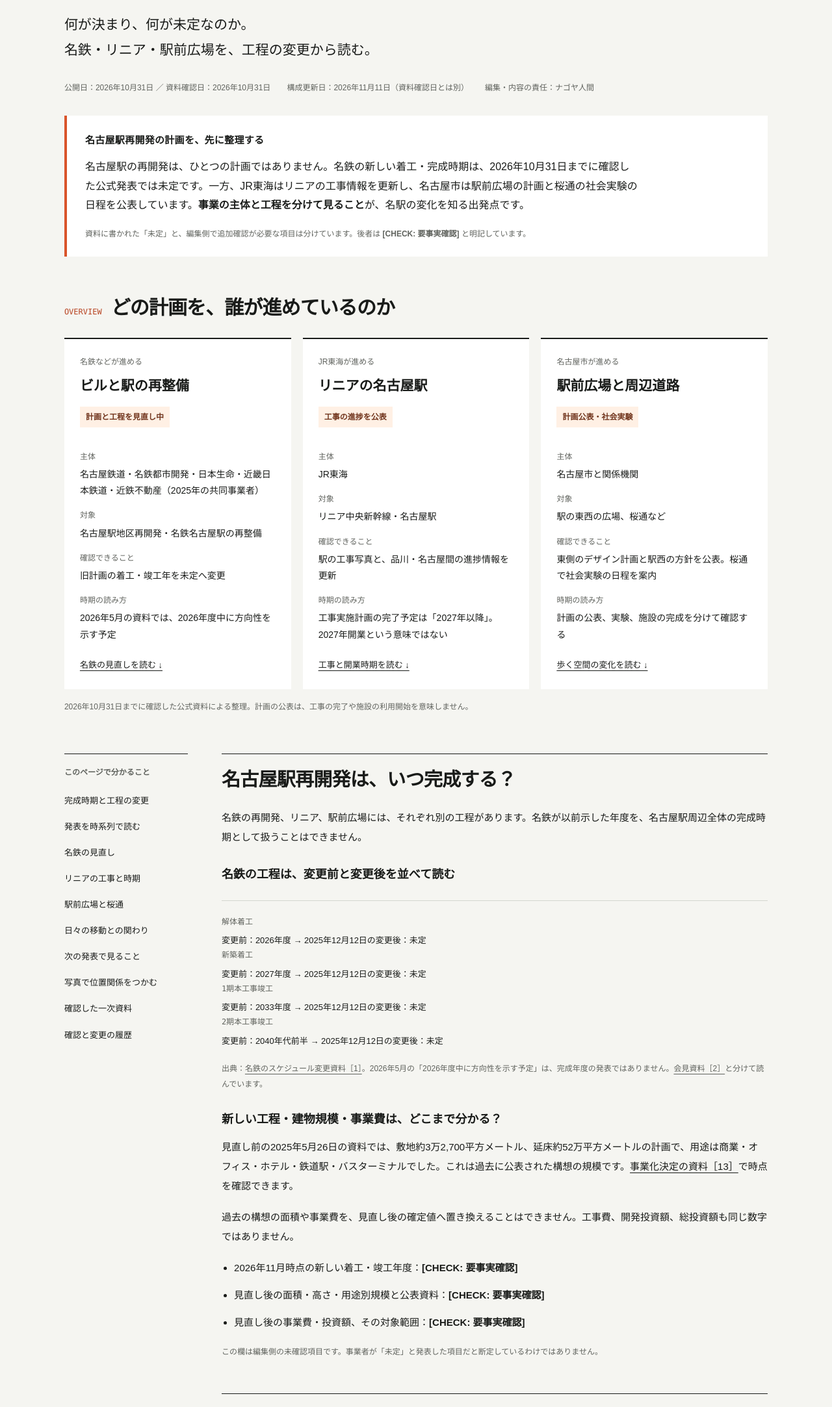
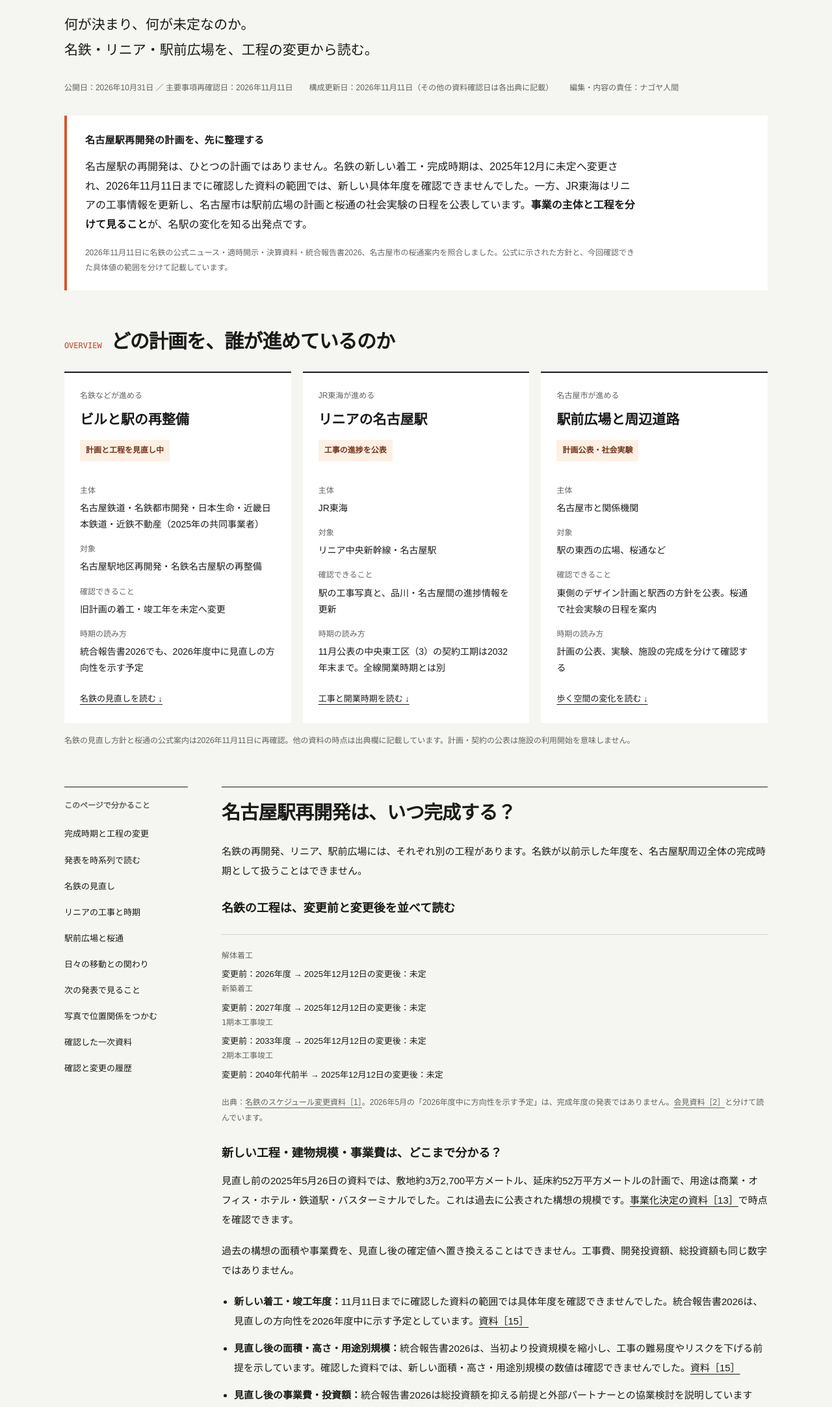
Before and after one commit to nagoya-ningen/nagoya-ningen.github.io, a plain HTML site: page topics/meieki-redevelopment/index.html in a window 1280 px wide. Shown: the part 394-2560 px from the top of the page at 65% size. Drawn offline with Linux system fonts and the light colour scheme.

Commit message:
Confirm official redevelopment updates before publishing guide

```diff
--- a/topics/meieki-redevelopment/index.html
+++ b/topics/meieki-redevelopment/index.html
@@ -4,13 +4,13 @@
 <meta charset="UTF-8">
 <meta name="viewport" content="width=device-width,initial-scale=1,viewport-fit=cover">
 <title>名古屋駅再開発の計画まとめ・未定事項｜ナゴヤ人間</title>
-<meta name="description" content="名古屋駅再開発の計画を名鉄・リニア・駅前広場に分け、2026年10月31日までに確認した一次資料から、変更前後のスケジュール、事業主体、未定事項と暮らしへの関わりを整理する計画まとめです。">
+<meta name="description" content="名古屋駅再開発の計画を名鉄・リニア・駅前広場に分け、2026年11月11日に確認した一次資料から、着工・完成時期、見直し後の規模・費用の公表範囲と桜通社会実験の日程を整理します。">
 <meta name="theme-color" content="#f5f5f1">
 <link rel="canonical" href="https://nagoya-ningen.pages.dev/topics/meieki-redevelopment/">
 <meta property="og:type" content="article">
 <meta property="og:site_name" content="ナゴヤ人間">
 <meta property="og:title" content="名古屋駅再開発の計画まとめ・未定事項｜ナゴヤ人間">
-<meta property="og:description" content="名古屋駅再開発の計画を名鉄・リニア・駅前広場に分け、2026年10月31日までに確認した一次資料から、変更前後のスケジュール、事業主体、未定事項と暮らしへの関わりを整理する計画まとめです。">
+<meta property="og:description" content="名古屋駅再開発の計画を名鉄・リニア・駅前広場に分け、2026年11月11日に確認した一次資料から、着工・完成時期、見直し後の規模・費用の公表範囲と桜通社会実験の日程を整理します。">
 <meta property="og:url" content="https://nagoya-ningen.pages.dev/topics/meieki-redevelopment/">
 <meta property="og:image" content="https://nagoya-ningen.pages.dev/img/og/og-card.png">
 <meta property="og:image:alt" content="ナゴヤ人間">
@@ -34,7 +34,7 @@
         "@id": "https://nagoya-ningen.pages.dev/topics/meieki-redevelopment/"
       },
       "headline": "名古屋駅再開発の計画まとめ",
-      "description": "名古屋駅再開発の計画を名鉄・リニア・駅前広場に分け、2026年10月31日までに確認した一次資料から、変更前後のスケジュール、事業主体、未定事項と暮らしへの関わりを整理する計画まとめです。",
+      "description": "名古屋駅再開発の計画を名鉄・リニア・駅前広場に分け、2026年11月11日に確認した一次資料から、着工・完成時期、見直し後の規模・費用の公表範囲と桜通社会実験の日程を整理します。",
       "inLanguage": "ja",
       "author": {
         "@type": "Organization",
@@ -97,16 +97,16 @@
     <h1 id="topic-title">名古屋駅再開発の<br>計画まとめ</h1>
     <p class="topic-deck">何が決まり、何が未定なのか。<br>名鉄・リニア・駅前広場を、工程の変更から読む。</p>
     <div class="topic-meta">
-      <p>公開日：<time datetime="2026-10-31">2026年10月31日</time> ／ 資料確認日：<time datetime="2026-10-31">2026年10月31日</time></p>
-      <p>構成更新日：<time datetime="2026-11-11">2026年11月11日</time>（資料確認日とは別）</p>
+      <p>公開日：<time datetime="2026-10-31">2026年10月31日</time> ／ 主要事項再確認日：<time datetime="2026-11-11">2026年11月11日</time></p>
+      <p>構成更新日：<time datetime="2026-11-11">2026年11月11日</time>（その他の資料確認日は各出典に記載）</p>
       <p>編集・内容の責任：<a href="/#about">ナゴヤ人間</a></p>
     </div>
   </header>
 
   <section class="topic-summary" aria-labelledby="summary-title">
     <h2 id="summary-title">名古屋駅再開発の計画を、先に整理する</h2>
-    <p>名古屋駅の再開発は、ひとつの計画ではありません。名鉄の新しい着工・完成時期は、2026年10月31日までに確認した公式発表では未定です。一方、JR東海はリニアの工事情報を更新し、名古屋市は駅前広場の計画と桜通の社会実験の日程を公表しています。<strong>事業の主体と工程を分けて見ること</strong>が、名駅の変化を知る出発点です。</p>
-    <p class="topic-source-note">資料に書かれた「未定」と、編集側で追加確認が必要な項目は分けています。後者は <strong>[CHECK: 要事実確認]</strong> と明記しています。</p>
+    <p>名古屋駅の再開発は、ひとつの計画ではありません。名鉄の新しい着工・完成時期は、2025年12月に未定へ変更され、2026年11月11日までに確認した資料の範囲では、新しい具体年度を確認できませんでした。一方、JR東海はリニアの工事情報を更新し、名古屋市は駅前広場の計画と桜通の社会実験の日程を公表しています。<strong>事業の主体と工程を分けて見ること</strong>が、名駅の変化を知る出発点です。</p>
+    <p class="topic-source-note">2026年11月11日に名鉄の公式ニュース・適時開示・決算資料・統合報告書2026、名古屋市の桜通案内を照合しました。公式に示された方針と、今回確認できた具体値の範囲を分けて記載しています。</p>
   </section>
 
   <section class="topic-overview" aria-labelledby="overview-title">
@@ -120,7 +120,7 @@
           <dt>主体</dt><dd>名古屋鉄道・名鉄都市開発・日本生命・近畿日本鉄道・近鉄不動産（2025年の共同事業者）</dd>
           <dt>対象</dt><dd>名古屋駅地区再開発・名鉄名古屋駅の再整備</dd>
           <dt>確認できること</dt><dd>旧計画の着工・竣工年を未定へ変更</dd>
-          <dt>時期の読み方</dt><dd>2026年5月の資料では、2026年度中に方向性を示す予定</dd>
+          <dt>時期の読み方</dt><dd>統合報告書2026でも、2026年度中に見直しの方向性を示す予定</dd>
         </dl>
         <a href="#meitetsu">名鉄の見直しを読む ↓</a>
       </section>
@@ -132,7 +132,7 @@
           <dt>主体</dt><dd>JR東海</dd>
           <dt>対象</dt><dd>リニア中央新幹線・名古屋駅</dd>
           <dt>確認できること</dt><dd>駅の工事写真と、品川・名古屋間の進捗情報を更新</dd>
-          <dt>時期の読み方</dt><dd>工事実施計画の完了予定は「2027年以降」。2027年開業という意味ではない</dd>
+          <dt>時期の読み方</dt><dd>11月公表の中央東工区（3）の契約工期は2032年末まで。全線開業時期とは別</dd>
         </dl>
         <a href="#linear">工事と開業時期を読む ↓</a>
       </section>
@@ -149,7 +149,7 @@
         <a href="#plaza">歩く空間の変化を読む ↓</a>
       </section>
     </div>
-    <p class="topic-caption">2026年10月31日までに確認した公式資料による整理。計画の公表は、工事の完了や施設の利用開始を意味しません。</p>
+    <p class="topic-caption">名鉄の見直し方針と桜通の公式案内は2026年11月11日に再確認。他の資料の時点は出典欄に記載しています。計画・契約の公表は施設の利用開始を意味しません。</p>
   </section>
 
   <div class="topic-layout">
@@ -184,11 +184,11 @@
         <p>見直し前の2025年5月26日の資料では、敷地約3万2,700平方メートル、延床約52万平方メートルの計画で、用途は商業・オフィス・ホテル・鉄道駅・バスターミナルでした。これは過去に公表された構想の規模です。<a href="#source-13">事業化決定の資料［13］</a>で時点を確認できます。</p>
         <p>過去の構想の面積や事業費を、見直し後の確定値へ置き換えることはできません。工事費、開発投資額、総投資額も同じ数字ではありません。</p>
         <ul>
-          <li>2026年11月時点の新しい着工・竣工年度：<strong>[CHECK: 要事実確認]</strong></li>
-          <li>見直し後の面積・高さ・用途別規模と公表資料：<strong>[CHECK: 要事実確認]</strong></li>
-          <li>見直し後の事業費・投資額、その対象範囲：<strong>[CHECK: 要事実確認]</strong></li>
+          <li><strong>新しい着工・竣工年度：</strong>11月11日までに確認した資料の範囲では具体年度を確認できませんでした。統合報告書2026は、見直しの方向性を2026年度中に示す予定としています。<a href="#source-15">資料［15］</a></li>
+          <li><strong>見直し後の面積・高さ・用途別規模：</strong>統合報告書2026は、当初より投資規模を縮小し、工事の難易度やリスクを下げる前提を示しています。確認した資料では、新しい面積・高さ・用途別規模の数値は確認できませんでした。<a href="#source-15">資料［15］</a></li>
+          <li><strong>見直し後の事業費・投資額：</strong>統合報告書2026は総投資額を抑える前提と外部パートナーとの協業検討を説明していますが、改定金額は今回確認できませんでした。旧計画の投資額を新計画の総額としては使いません。<a href="#source-15">資料［15］</a></li>
         </ul>
-        <p class="topic-source-note">この欄は編集側の未確認項目です。事業者が「未定」と発表した項目だと断定しているわけではありません。</p>
+        <p class="topic-source-note">確認範囲は、名鉄の2026年公式ニュース、適時開示一覧、決算説明資料一覧、2027年3月期中間決算短信・補足説明資料、統合報告書2026です。「今回の確認範囲で具体値を確認できない」と「事業者が未定と発表した」は区別しています。<a href="#source-16">短信［16］</a>・<a href="#source-17">補足資料［17］</a>・<a href="#source-18">公式一覧［18］</a></p>
       </section>
 
       <section id="timeline" aria-labelledby="timeline-title">
@@ -211,13 +211,13 @@
         <h2 id="meitetsu-title">名鉄の再開発は、<br>何が未定になったのか</h2>
         <p>名鉄は2025年12月12日、解体着工、新築着工、1期・2期の竣工時期をすべて未定に変更しました。施工予定者の選定で、人材確保難による入札辞退があり、工事費と工事期間も当初想定を大幅に上回る見込みになったためです。見直しの対象には、バスターミナルを含む再開発と名鉄名古屋駅の再整備が含まれます。</p>
         <p>その後、2026年5月15日の資料では、工事の難易度やリスクを下げ、投資規模を縮小する前提で検討し、<strong>2026年度中に方向性を示す予定</strong>としています。これは2027年3月までに完成するという意味ではありません。新しい規模、事業の組み方、工程がどこまで具体化するかを待つ段階です。</p>
-        <p class="topic-source-note">出典：<a href="#source-1">名鉄の工程変更の発表［1］</a>、<a href="#source-2">2026年5月の社長会見資料［2］</a>。10月31日に確認したニュース・適時開示・決算説明資料の範囲では、新しい着工・竣工年の公表は確認できていません。</p>
+        <p class="topic-source-note">出典：<a href="#source-1">名鉄の工程変更の発表［1］</a>、<a href="#source-2">2026年5月の社長会見資料［2］</a>。11月11日に公式一覧、本日公表の中間決算資料、統合報告書2026まで照合しました。この確認範囲では、新しい着工・竣工年度の具体値を確認できませんでした。<a href="#source-15">資料［15］</a>〜<a href="#source-18">［18］</a>。</p>
       </section>
 
       <section id="linear" aria-labelledby="linear-title">
         <h2 id="linear-title">リニアの工事と開業時期は、<br>別に読む</h2>
         <p>JR東海は、運行中の鉄道の地下にリニア駅の構造物をつくる工事を進めています。公式サイトには名古屋駅・東山線工区の2026年9月の写真があり、10月28日には品川・名古屋間の進捗情報が更新されています。ただし、その数値は9月末時点のものです。</p>
-        <p>同社が掲載する工事実施計画の完了予定は<strong>「2027年以降」</strong>です。この記載から2027年開業とは読めません。また、名古屋駅の工事写真や用地取得の進み具合だけで、全線の完成年は決まりません。</p>
+        <p>11月10日に公表された名古屋駅新設（中央東工区）（3）の契約情報では、契約締結日は2026年10月8日、工期は契約締結の翌日から2032年12月31日までです。<strong>個別工区の契約工期と、リニア全線の開業時期は別です。</strong>この日付を名古屋開業年として読むことはできません。<a href="#source-14">契約情報［14］</a>。</p>
         <p>名鉄の再開発とリニアは名駅で接続する関係にありますが、事業主体と工事は別です。名鉄の工程変更が、そのままリニア工事全体の停止を意味するとは整理できません。</p>
         <p class="topic-source-note">出典：<a href="#source-3">JR東海の事業・工事情報［3］</a>、<a href="#source-4">最新情報［4］</a>、<a href="#source-5">9月末の進捗資料［5］</a>、<a href="#source-12">ターミナル駅の施工説明［12］</a>。進捗資料は品川・名古屋間を対象とし、名古屋駅単体の工事完成率ではありません。</p>
       </section>
@@ -225,9 +225,9 @@
       <section id="plaza" aria-labelledby="plaza-title">
         <h2 id="plaza-title">駅前広場と桜通では、<br>歩く空間を見直す</h2>
         <p>名古屋市は2026年3月30日、東側駅前広場のデザイン計画を公表しました。駅前から街へ出やすく、乗り換え先が分かりやすい空間を目指しています。駅西でも、駅前広場やリニア駅上部の広場を含むまちづくり方針が示されています。いずれも、計画や目指す姿と、完成済みの施設は分けて見る必要があります。</p>
-        <p>2026年10月31日に確認した桜通の案内では、名古屋駅交差点から泥江町交差点までの北側で、車線を一時的に減らして歩行者の空間を広げる社会実験の日程が示されていました。<strong>催事は2026年10月30日〜11月9日、車線減少は10月26日〜11月20日</strong>です。歩いて過ごす空間と、自動車交通への影響を検証する取り組みで、恒久的な車線変更の決定とは異なります。催事の実施・終了状況と、11月時点の交通規制の運用状況は <strong>[CHECK: 要事実確認]</strong> です。</p>
+        <p>2026年11月5日更新の名古屋市公式案内では、名古屋駅交差点から泥江町交差点までの北側で、車線を一時的に減らして歩行者の空間を広げる社会実験の日程が示されていました。<strong>催事は2026年10月30日〜11月9日、車線減少は10月26日〜11月20日</strong>です。歩いて過ごす空間と、自動車交通への影響を検証する取り組みで、恒久的な車線変更の決定とは異なります。<strong>11月11日時点では、案内された催事期間は過ぎ、車線減少の案内期間内です。</strong>これは公式日程との照合であり、現地の実施・終了状況や交通規制の変更を独自確認した記述ではありません。移動時は現地の案内も確認してください。</p>
         <p>駅の東西の動きも、乗り換え、駅前広場、東西ネットワークなどの調整として扱われています。新しい通路や動線がいつ利用できるかは、それぞれの整備内容と供用の発表で確かめる必要があります。</p>
-        <p class="topic-source-note">出典：名古屋市の<a href="#source-6">東側デザイン計画［6］</a>、<a href="#source-7">桜通社会実験の案内［7］</a>、<a href="#source-8">駅西の方針［8］</a>、<a href="#source-9">調整会議［9］</a>、<a href="#source-10">歩いて楽しい名古屋［10］</a>。社会実験の日程は公式案内によるもので、現場の実施状況を独自確認した記述ではありません。</p>
+        <p class="topic-source-note">出典：名古屋市の<a href="#source-6">東側デザイン計画［6］</a>、<a href="#source-7">桜通社会実験の案内［7］</a>、<a href="#source-8">駅西の方針［8］</a>、<a href="#source-9">調整会議［9］</a>、<a href="#source-10">歩いて楽しい名古屋［10］</a>。公式案内と添付チラシを11月11日に再確認。車線減少は案内上、期間中は終日です。催事の実績・効果や当日の現場状況を確認したものではありません。</p>
       </section>
 
       <section id="daily-life" aria-labelledby="daily-life-title">
@@ -265,23 +265,28 @@
         <ol class="topic-sources">
           <li id="source-1"><a href="https://www.meitetsu.co.jp/profile/news/2025/__icsFiles/afieldfile/2025/12/12/25-12-12meiekihp.pdf">名鉄 名古屋駅地区再開発計画等のスケジュール変更・見直し着手（PDF）</a><small>2025年12月12日公表・1ページ。工程を未定に変更した理由と対象。</small></li>
           <li id="source-2"><a href="https://www.meitetsu.co.jp/ir/reference/results_briefing/__icsFiles/afieldfile/2026/05/13/kaiken20260515_1.pdf">名鉄 社長会見説明資料（PDF）</a><small>2026年5月15日・2ページ。見直しの前提と、2026年度中に方向性を示す予定。</small></li>
-          <li id="source-3"><a href="https://company.jr-central.co.jp/chuoshinkansen/index.html">JR東海 リニア中央新幹線</a><small>2026年10月31日確認。工事実施計画の完了予定と、名古屋駅・東山線工区の2026年9月の写真。</small></li>
-          <li id="source-4"><a href="https://company.jr-central.co.jp/chuoshinkansen/news/">JR東海 リニア中央新幹線のニュースリリース・最新情報</a><small>2026年10月31日確認。10月28日に進捗情報を更新したこと。</small></li>
+          <li id="source-3"><a href="https://company.jr-central.co.jp/chuoshinkansen/index.html">JR東海 リニア中央新幹線</a><small>2026年11月11日確認。名古屋駅・東山線工区の2026年9月の写真。契約工期は別の資料［14］に基づく。</small></li>
+          <li id="source-4"><a href="https://company.jr-central.co.jp/chuoshinkansen/news/">JR東海 リニア中央新幹線のニュースリリース・最新情報</a><small>2026年11月11日確認。10月28日の全体進捗更新と、11月10日の中央東工区（3）契約情報の公表を11月11日に確認。</small></li>
           <li id="source-5"><a href="https://company.jr-central.co.jp/chuoshinkansen/_pdf/project_progress.pdf">JR東海 中央新幹線 事業の進捗状況（PDF）</a><small>2026年9月末時点・1ページ。品川・名古屋間の用地取得など。更新される資料のため、参照時点に注意。</small></li>
           <li id="source-6"><a href="https://www.city.nagoya.jp/shisei/keikaku/1009818/1009848/1047417.html">名古屋市 名古屋駅東側駅前広場デザイン計画</a><small>2026年3月30日更新。計画の公表と、実現へ向けた関係者との協議。</small></li>
-          <li id="source-7"><a href="https://www.city.nagoya.jp/houdou/3003942/3003949/3005859.html">名古屋市 桜通社会実験の報道発表</a>／<a href="https://www.city.nagoya.jp/shisei/keikaku/1009818/1009848/1053566.html">社会実験のイベント案内</a><small>報道発表は2026年10月13日。イベント案内は10月30日更新の本文を確認。催事と車線減少の期間は異なる。</small></li>
+          <li id="source-7"><a href="https://www.city.nagoya.jp/houdou/3003942/3003949/3005859.html">名古屋市 桜通社会実験の報道発表</a>／<a href="https://www.city.nagoya.jp/shisei/keikaku/1009818/1009848/1053566.html">社会実験のイベント案内</a>／<a href="https://www.city.nagoya.jp/_res/projects/default_project/_page_/001/053/566/1029_chirasi_new.pdf">添付チラシ（PDF）</a><small>報道発表は2026年10月13日、イベント案内は11月5日更新。11月11日に再確認。催事は10月30日〜11月9日、車線減少は10月26日〜11月20日終日。実績・現地状況の確認とは分ける。</small></li>
           <li id="source-8"><a href="https://www.city.nagoya.jp/shisei/keikaku/1009818/1009848/1048243.html">名古屋市 名古屋駅西地区まちづくり方針</a><small>2026年3月30日更新。駅西の広場・交通機能・歩行者空間の将来方針。</small></li>
           <li id="source-9"><a href="https://www.city.nagoya.jp/shisei/keikaku/1009818/1009848/1009854.html">名古屋市 プロジェクト調整会議</a><small>2026年2月16日更新。乗換空間、東西の駅前広場、東西ネットワークを調整する枠組み。</small></li>
           <li id="source-10"><a href="https://www.promotion.city.nagoya.jp/walkable/">名古屋市 歩いて楽しい名古屋</a><small>2026年10月31日確認。名古屋駅エリアの将来計画。現在の施設の完成状態とは区別。</small></li>
           <li id="source-11"><a href="https://www.city.nagoya.jp/shisei/jouhou/1028672/1028675/1028758/1037234/1048055/1054886.html">名古屋市 第7回名駅グランドデザイン幹事会</a><small>2026年10月26日更新。10月20日開催、講演と意見交換、非公開という会議概要。</small></li>
           <li id="source-12"><a href="https://company.jr-central.co.jp/chuoshinkansen/terminal/">JR東海 ターミナル駅の工事</a><small>2026年10月31日確認。営業中の鉄道の地下につくる駅の施工説明。</small></li>
           <li id="source-13"><a href="https://www.meitetsu.co.jp/ir/reference/disclosure/__icsFiles/afieldfile/2025/05/26/tekiji250526.pdf">名鉄 共同事業者間の事業化決定・名鉄名古屋駅再整備計画（PDF）</a><small>2025年5月26日公表・1ページ（事業者、対象地、敷地・延床面積、用途）・3ページ（当時の工程）。その後の見直し前の構想であり、変更後の確定仕様として扱わない。</small></li>
+          <li id="source-14"><a href="https://company.jr-central.co.jp/chuoshinkansen/other/_pdf/261110.pdf">JR東海 名古屋駅新設（中央東工区）（3）の契約情報（PDF）</a><small>2026年11月10日公開を公式最新情報一覧で確認。1ページに契約日・工期。11月11日確認。個別工区の契約工期であり全線開業時期ではない。</small></li>
+          <li id="source-15"><a href="https://www.meitetsu.co.jp/ir/reference/integrated/2026_integratedreports_A4_20261030.pdf#page=17">名鉄 統合報告書2026（PDF）</a><small>2026年10月30日公表。印刷15・16・36ページ（PDF16・17・37ページ）を参照。縮小・リスク低減、2026年度中の方向性、総投資額抑制と外部パートナー検討。11月11日確認。</small></li>
+          <li id="source-16"><a href="https://www.meitetsu.co.jp/ir/reference/statement/__icsFiles/afieldfile/2026/11/10/kessan_261111.pdf">名鉄 2027年3月期第2四半期（中間期）決算短信（PDF）</a><small>2026年11月11日公表。決算説明会は11月16日予定。今回取得した短信と補足資料の範囲では、名駅新計画の具体的な工程・規模・投資額を確認できなかった。</small></li>
+          <li id="source-17"><a href="https://www.meitetsu.co.jp/ir/reference/statement/__icsFiles/afieldfile/2026/11/10/kessan_des261111_6.pdf">名鉄 同中間決算補足説明資料（PDF）</a><small>2026年11月11日公表。全37ページを照合。グループや事業別の設備投資額を名駅再開発の改定総額に転用しない。</small></li>
+          <li id="source-18"><a href="https://www.meitetsu.co.jp/profile/news/2026/">名鉄 2026年ニュースリリース一覧</a>／<a href="https://www.meitetsu.co.jp/ir/reference/disclosure/index.html">適時開示一覧</a>／<a href="https://www.meitetsu.co.jp/ir/reference/results_briefing/">決算説明会資料一覧</a>／<a href="https://www.meitetsu.co.jp/ir/reference/statement/">決算短信一覧</a><small>11月11日に新しい公表の有無と対象資料を照合。「今回確認できない」範囲を明示するための参照先。</small></li>
         </ol>
       </section>
 
       <section id="updates" class="topic-history" aria-labelledby="updates-title">
         <h2 id="updates-title">確認と変更の履歴</h2>
-        <dl><dt><time datetime="2026-11-11">2026年11月11日</time></dt><dd>検索意図に合わせて工程比較・発表年表・資料の確認待ち項目・写真の時点・関連記事への導線を追加。資料確認日は10月31日を維持しています。</dd><dt><time datetime="2026-10-31">2026年10月31日</time></dt><dd>名鉄・リニア・駅前広場を分けて整理。JR東海の10月28日の進捗更新、桜通社会実験、10月20日の幹事会の概要を確認しました。</dd></dl>
+        <dl><dt><time datetime="2026-11-11">2026年11月11日</time></dt><dd>工程・規模・費用・桜通の4事項を最新の一次資料で再確認。統合報告書2026、本日公表の中間決算資料、市の11月5日更新案内を照合して確認待ちの印を解消。JR東海の11月10日公表契約も反映。その他の資料の確認日は各出典欄に残しています。</dd><dt><time datetime="2026-10-31">2026年10月31日</time></dt><dd>名鉄・リニア・駅前広場を分けて整理。JR東海の10月28日の進捗更新、桜通社会実験、10月20日の幹事会の概要を確認しました。</dd></dl>
         <p class="topic-source-note">公開資料に基づく解説です。現地での取材・観察を行った記事ではありません。訂正や新しい発表によって内容を改めた場合は、ここに記録します。</p>
       </section>
     </div>
```
Also changed, not shown: 1 other file.
